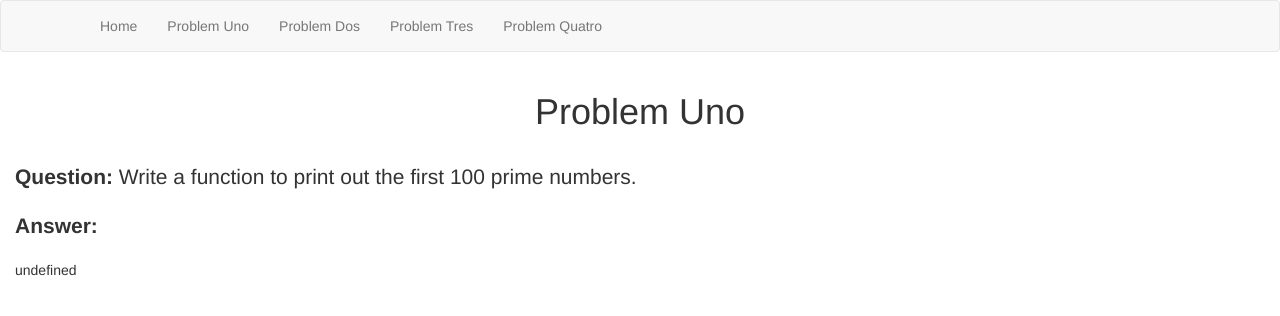
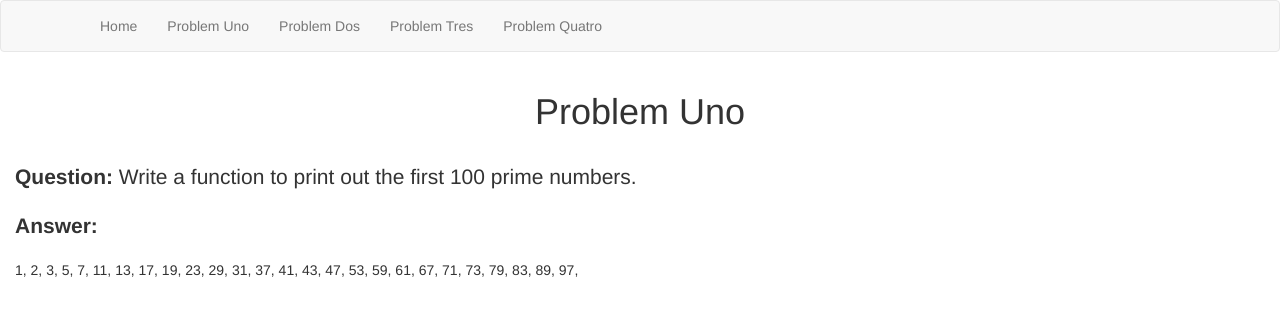
Before and after one commit to StephenJayYoung/CodeQuiz, a website: page Problem1.html in a window 1280 px wide. Drawn offline with Linux system fonts and the light colour scheme.

Commit message:
got problem 1 to show in the dom

```diff
--- a/Problem1.html
+++ b/Problem1.html
@@ -68,14 +68,14 @@
             </div>
         </div>
 
-<p id ="showNumbers"</p>
+<p id ="showNumbers"></p>
 
 </div>
 <script>
 
 var showPrimes = function() {
     //Count the numbers between 0 and 100. Do not count past 100 (++ adds one to the variable, up to 100(so that we can count))
-for (var count = 0; count <= 100; count++) {
+    for (var count = 1; count <= 100; count++) {
       var notPrime = false;
       //count from 2 to 100. If the number being counted can be divided by 2 or any other number, and if that number is not equal to 2, then the number is not prime.
       for (var number = 2; number <= count; number++) {
@@ -86,11 +86,12 @@ for (var count = 0; count <= 100; count++) {
       //if the opposite is true, then that number is prime. Print those numbers in the console.
         if (notPrime === false) {
             console.log(count);
+            document.getElementById("showNumbers").textContent += count + ", ";
         }
     }
 }
 //tag to print those numbers in the DOM
-document.getElementById("showNumbers").innerHTML = showPrimes(false);
+showPrimes();
 
 
 
```
Also changed, not shown: test/test.js (+1 -1 lines). Lines whose indentation alone changed are shown as unchanged.
